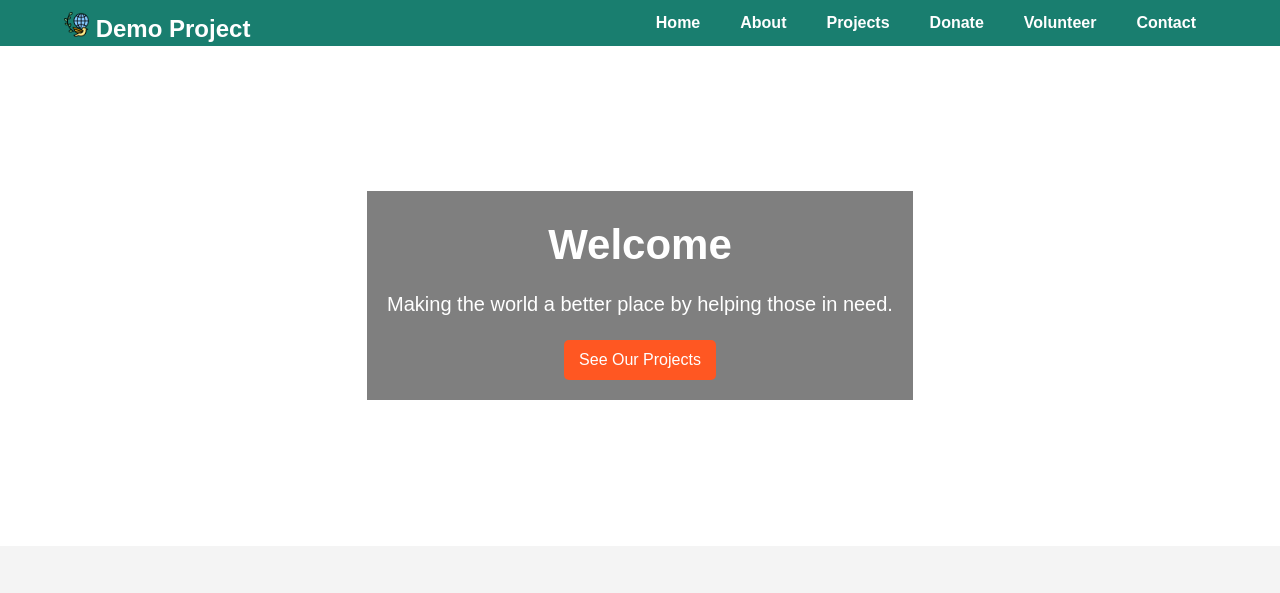
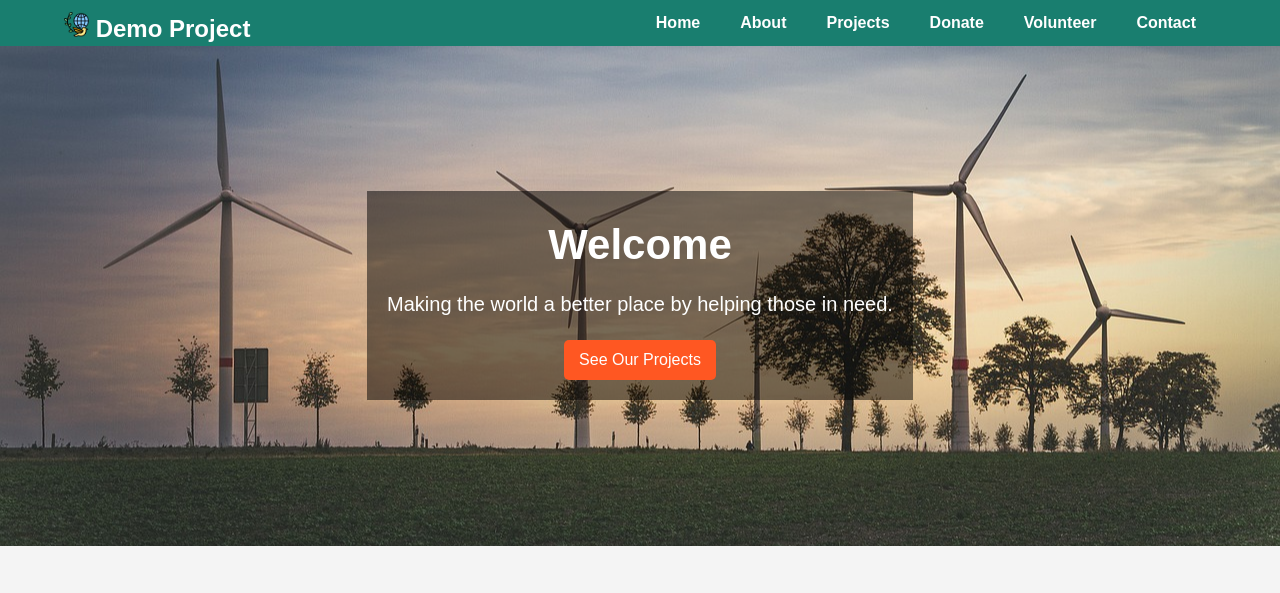
Before and after one commit to sagarchauhan2516/ngo_project, a plain HTML site: page index.html in a window 1280 px wide. Shown: the top 593 px of the page. Drawn offline with Linux system fonts and the light colour scheme; grey boxes are pictures that could not be loaded.

Commit message:
Update styles.css

```diff
--- a/styles.css
+++ b/styles.css
@@ -62,7 +62,7 @@ nav .logo {
 }
 
 .hero {
-    background-image: url("ainback.jpg");
+    background-image: url("mainback.jpg");
     background-size: cover;
     background-position: center;
     background-attachment: fixed;
```
